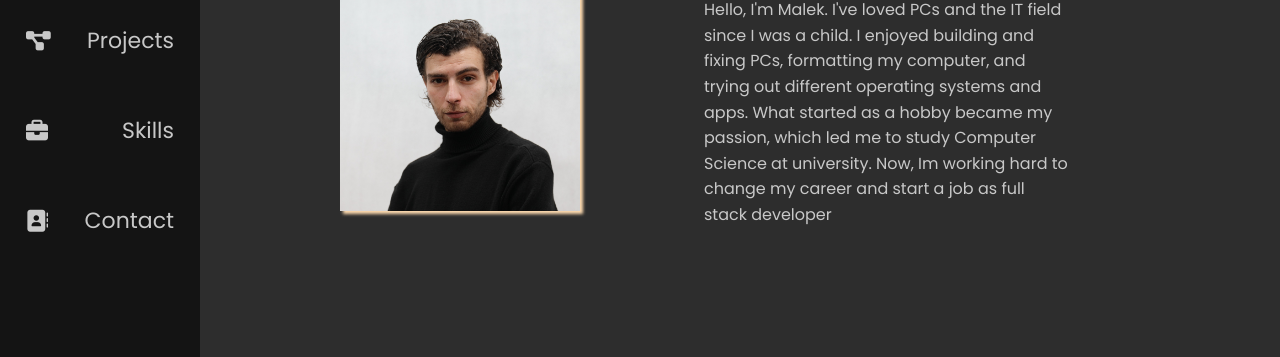
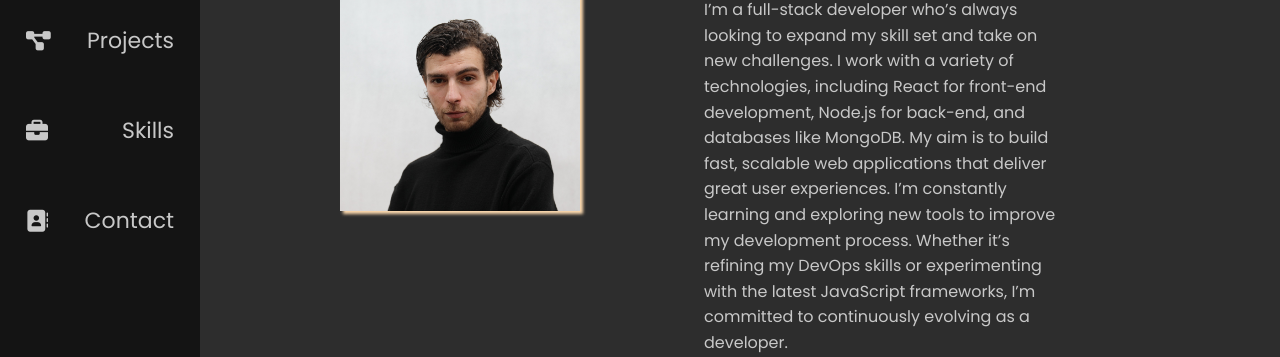
Before and after one commit to malekwahdan/portfolio, a plain HTML site: page portfolio/index.html in a window 1280 px wide. Shown: the part 190-547 px from the top of the page. Drawn offline with nearby package versions, Linux system fonts and the light colour scheme; a web font is replaced by a local one.

Commit message:
index.html

```diff
--- a/portfolio/index.html
+++ b/portfolio/index.html
@@ -43,9 +43,8 @@
         <img class="mypic" src="/images/mypic.JPG" alt="profile-photo">
         <article>
             <h3 class="myname">Malek Wahdan</h3>
-            <p class="mainp">Hello, I'm Malek. I've loved PCs and the IT field since I was a child.
-                I enjoyed building and fixing PCs, formatting my computer, and trying out different operating systems and apps. What started as a hobby became my passion, which led me to study Computer Science at university.
-                Now, Im working hard to change my career and start a job as full stack developer
+            <p class="mainp">
+                I’m a full-stack developer who’s always looking to expand my skill set and take on new challenges. I work with a variety of technologies, including React for front-end development, Node.js for back-end, and databases like MongoDB. My aim is to build fast, scalable web applications that deliver great user experiences. I’m constantly learning and exploring new tools to improve my development process. Whether it’s refining my DevOps skills or experimenting with the latest JavaScript frameworks, I’m committed to continuously evolving as a developer.
             </p>
         </article>
     </main>
```
